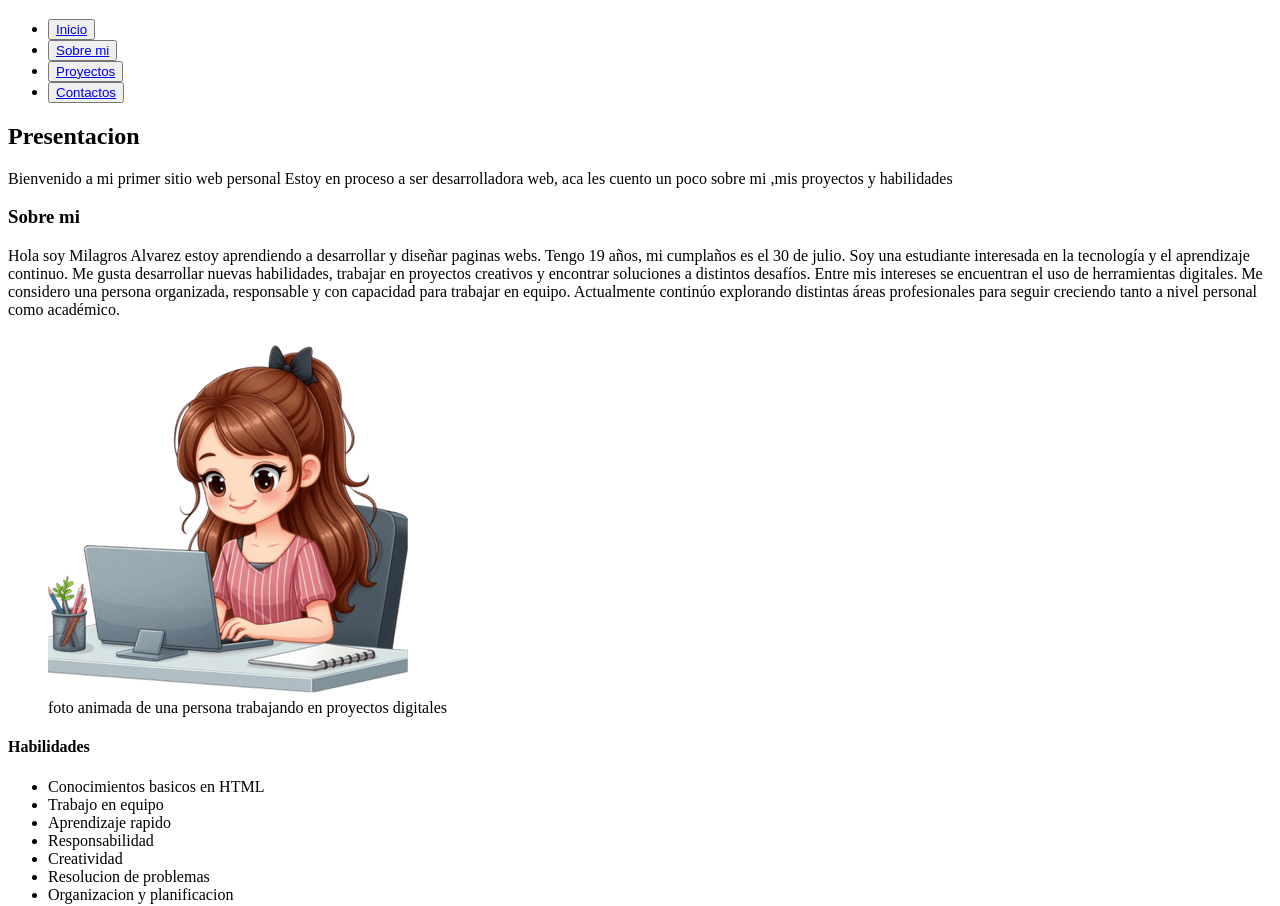
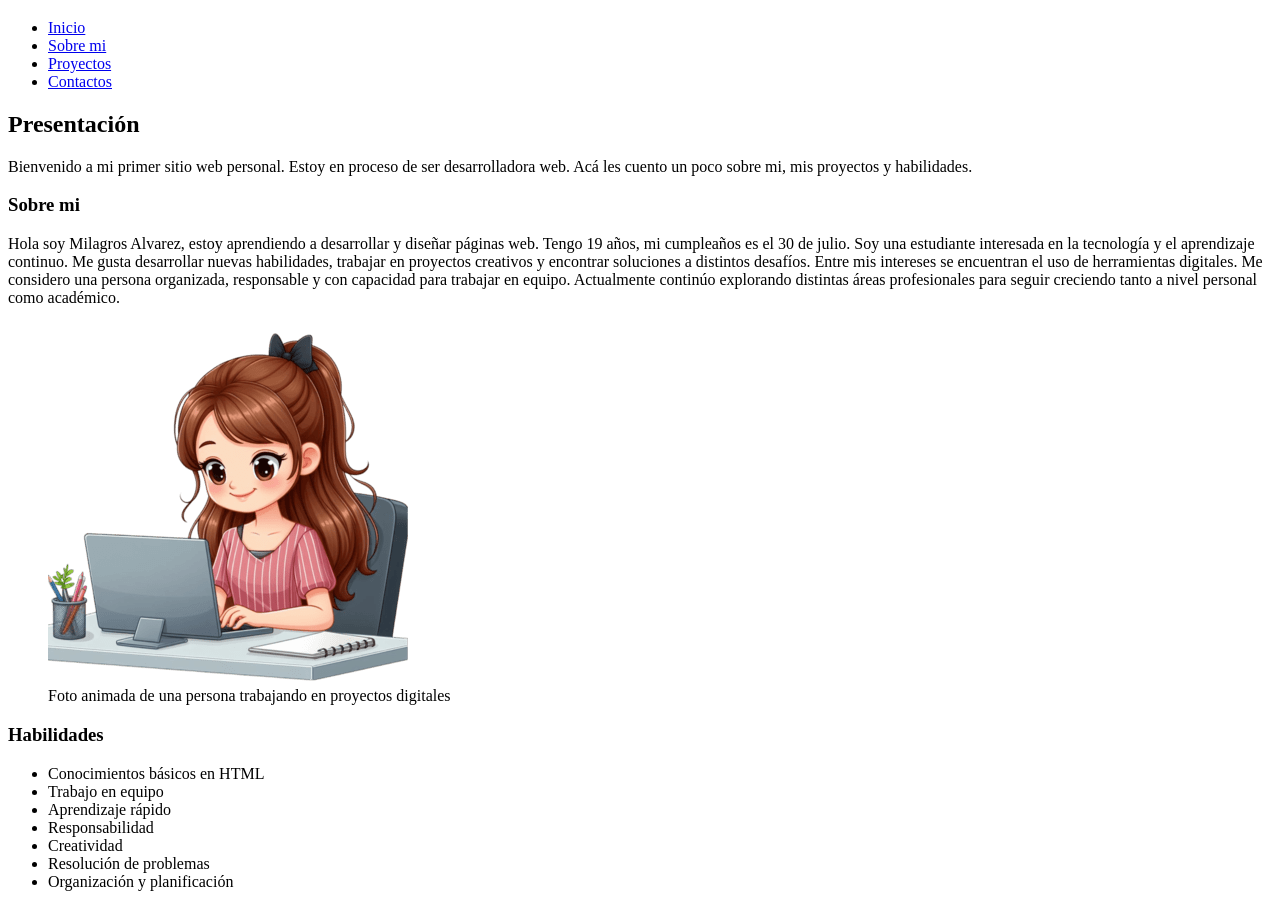
Before and after one commit to milagrosayealvarez-beep/sitio_web_personal, a plain HTML site: page index.html in a window 1280 px wide. Shown: the part 61-967 px from the top of the page. Drawn offline with Linux system fonts and the light colour scheme.

Commit message:
Add files via upload

```diff
--- a/index.html
+++ b/index.html
@@ -3,88 +3,74 @@
 <head>
     <meta charset="UTF-8">
     <meta name="viewport" content="width=device-width, initial-scale=1.0">
-    <title>Sitio web personal</title>
+    <title>Milagros Alvarez</title>
 </head>
 
 <body>
-
   <header>
-
     <h1>Mi sitio web personal</h1>
 
+    <nav>
       <ul>
-             <nav>
-                 <li><button><a href="#inicio">Inicio</a></button></li>
-                 <li><button><a href="#sobre mi ">Sobre mi</a></button></li>
-                 <li><button><a href="#Proyectos">Proyectos</a></button></li>
-                 <li><button><a href="#contatos">Contactos</a></button></li>
-
+        <li><a href="#inicio">Inicio</a></li>
+        <li><a href="#sobre-mi">Sobre mi</a></li>
+        <li><a href="#proyectos">Proyectos</a></li>
+        <li><a href="#contacto">Contactos</a></li>
+      </ul>
     </nav>
-       </ul>
   </header>
 
   <main>
     <section>
-        <h2 id="inicio"> Presentacion </h2>
+      <h2 id="inicio">Presentación</h2>
       <p>
-            Bienvenido a mi primer sitio web personal
-            Estoy en proceso a ser desarrolladora web, aca les cuento un poco sobre mi ,mis proyectos y habilidades
-
+        Bienvenido a mi primer sitio web personal. Estoy en proceso de ser desarrolladora web.
+        Acá les cuento un poco sobre mi, mis proyectos y habilidades.
       </p>
     </section>
 
     <section>
-        <h3 id="sobre mi">Sobre mi</h3>
+      <h3 id="sobre-mi">Sobre mi</h3>
       <p>
-             Hola soy Milagros Alvarez estoy aprendiendo a desarrollar y diseñar paginas webs.
-             Tengo 19 años, mi cumplaños es el 30 de julio.
+        Hola soy Milagros Alvarez, estoy aprendiendo a desarrollar y diseñar páginas web.
+        Tengo 19 años, mi cumpleaños es el 30 de julio.
         Soy una estudiante interesada en la tecnología y el aprendizaje continuo.
         Me gusta desarrollar nuevas habilidades, trabajar en proyectos creativos y encontrar soluciones a distintos desafíos.
         Entre mis intereses se encuentran el uso de herramientas digitales.
         Me considero una persona organizada, responsable y con capacidad para trabajar en equipo.
         Actualmente continúo explorando distintas áreas profesionales para seguir creciendo tanto a nivel personal como académico.
+      </p>
 
       <figure>
         <img src="assets/animacion de una chica en la computadora.png" alt="foto animada de una chica en la computadora">
-                <figcaption>foto animada de una persona trabajando en proyectos digitales</figcaption>
-
+        <figcaption>Foto animada de una persona trabajando en proyectos digitales</figcaption>
       </figure>
-
-        </p>
     </section>
 
     <section>
-        <h4 id="proyectos" > Habilidades </h4>
-        <p>
+      <h3 id="proyectos">Habilidades</h3>
       <ul>
-                <li>Conocimientos basicos en HTML</li>
+        <li>Conocimientos básicos en HTML</li>
         <li>Trabajo en equipo</li>
-                <li>Aprendizaje rapido</li>
-                <li>Responsabilidad </li>
+        <li>Aprendizaje rápido</li>
+        <li>Responsabilidad</li>
         <li>Creatividad</li>
-                <li>Resolucion de problemas </li>
-                <li>Organizacion y planificacion</li>
+        <li>Resolución de problemas</li>
+        <li>Organización y planificación</li>
       </ul>
-
-        </p>
-
     </section>
 
     <section>
-        <h5 id="Contactos">contacto</h5>
-        <p>
-            Redes Sociales
+      <h3 id="contacto">Contactos</h3>
+      <p>Redes Sociales</p>
       <ul>
-                <li><a href="https://www.instagram.com/milyalvarezz/">Instagram</a> </li>
-                <li><a href="https://www.linkedin.com/in/milagros-ayelen-alvarez-42a161389/">linkedin</a></li>
+        <li><a href="https://www.instagram.com/milyalvarezz/">Instagram</a></li>
+        <li><a href="https://www.linkedin.com/in/milagros-ayelen-alvarez-42a161389/">LinkedIn</a></li>
       </ul>
-        </p>
     </section>
-
   </main>
 
   <footer>
     <p>&copy; Milagros Alvarez - Estudiante de Desarrollo Web</p>
   </footer>
 </body>
-</html>
```
Lines whose indentation alone changed are shown as unchanged.
